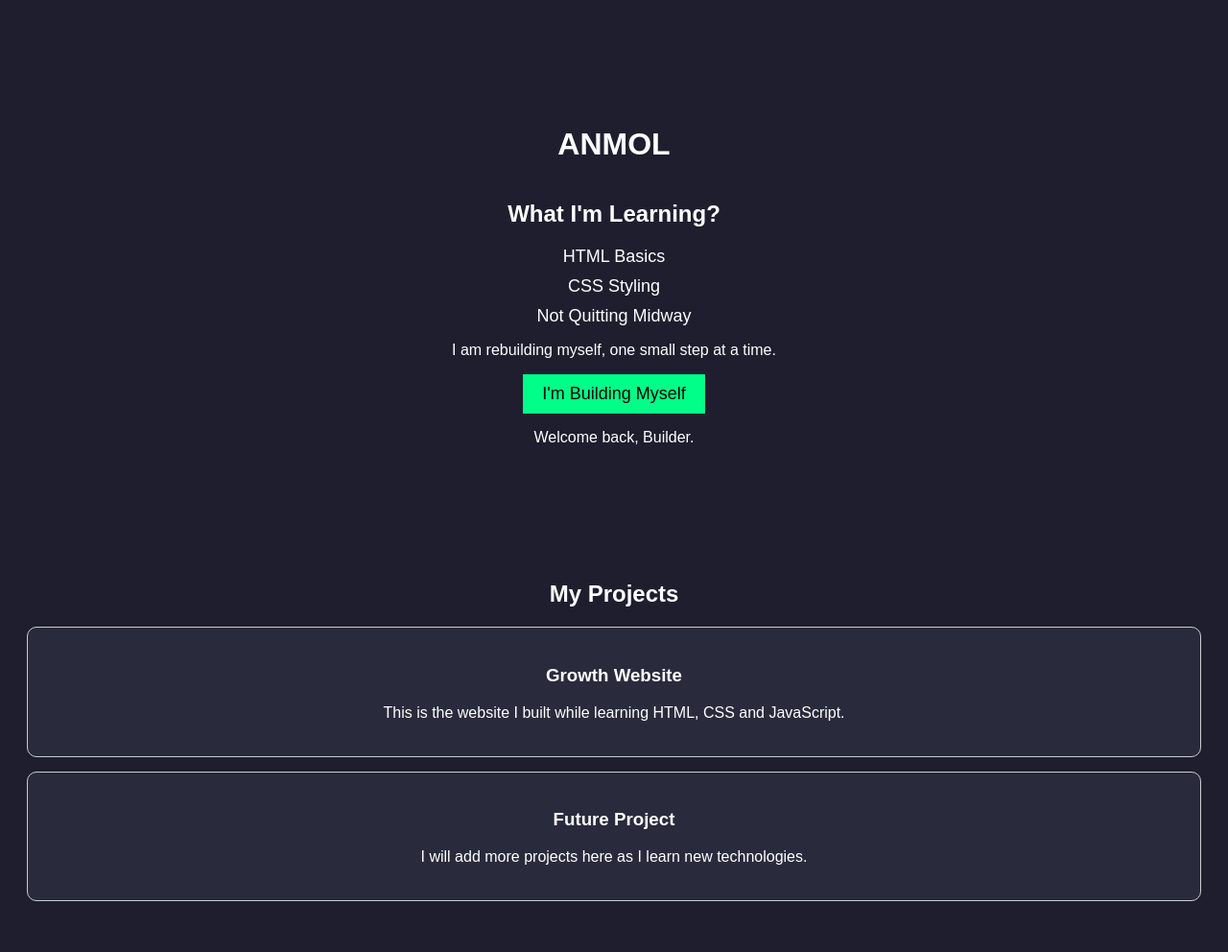
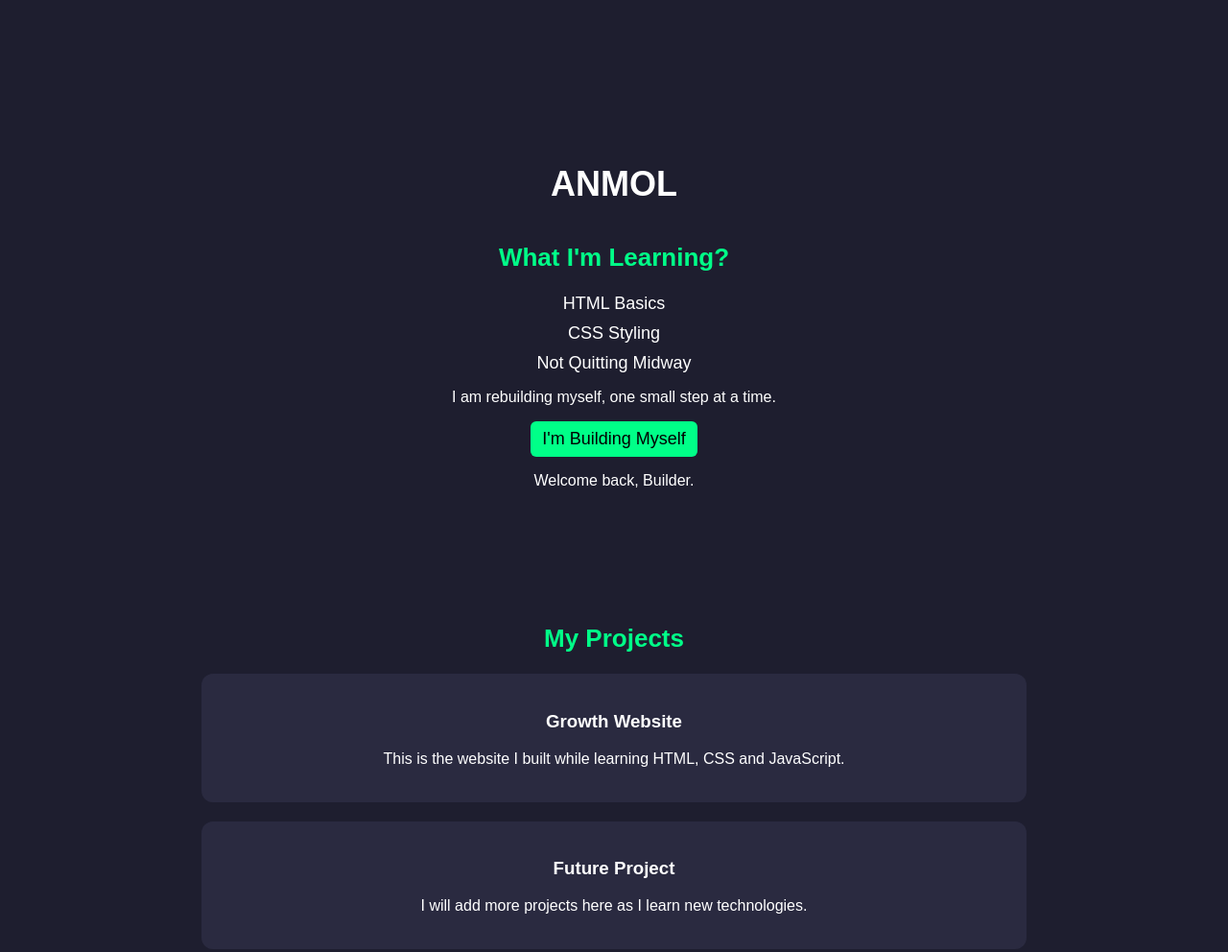
Before and after one commit to anmolkumar160805-pixel/simple1, a website: page index.html in a window 1280 px wide. Shown: the part 1180-2172 px from the top of the page at 96% size. Drawn offline with Linux system fonts and the light colour scheme.

Commit message:
Day 23 UI upgrade

```diff
--- a/cs/one.css
+++ b/cs/one.css
@@ -59,11 +59,11 @@ button {
 }
 
 .project-card {
-  border: 1px solid #ccc;
+  background: #2a2a40;
+  border: none;
   padding: 20px;
-  margin-top: 15px;
-  border-radius: 10px;
-  background-color: #2a2a3d;
+  margin-top: 20px;
+  border-radius: 12px;
   transition: transform 0.3s ease, box-shadow 0.3s ease;
 }
 .project-card:hover {
@@ -71,9 +71,9 @@ button {
   box-shadow: 0px 10px 25px rgba(0,0,0,0.2);
 }
 nav {
-  background-color: #333;
+  background-color: #222;
   padding: 15px;
-  text-align: center;
+  border-radius: 10px;
 }
 
 nav a {
@@ -98,8 +98,15 @@ input, textarea {
 }
 
 button {
-  padding: 10px 20px;
-  cursor: pointer;
+  background: #00ff88;
+  color: black;
+  border-radius: 6px;
+  transition: 0.3s;
+}
+
+button:hover {
+  background: #00cc6a;
+  transform: scale(1.05);
 }
 .hero {
   height: 80vh;
@@ -140,3 +147,21 @@ section {
   opacity: 1;
   transform: translateY(0);
 }
+.container {
+  max-width: 900px;
+  margin: auto;
+  padding: 20px;
+}
+h1 {
+  font-size: 36px;
+  margin-bottom: 10px;
+}
+
+h2 {
+  font-size: 26px;
+  color: #00ff88;
+}
+.project-card:hover {
+  transform: translateY(-5px);
+  box-shadow: 0 8px 20px rgba(0,0,0,0.3);
+}
--- a/index.html
+++ b/index.html
@@ -9,7 +9,7 @@
 </head>
 
 <body>
-
+<div class="container">
 <nav>
   <a href="#home">Home</a>
   <a href="#projects">Projects</a>
@@ -76,4 +76,5 @@
 <script src="js/script.js"></script>
 
 </body>
+</div>
 </html>
```
